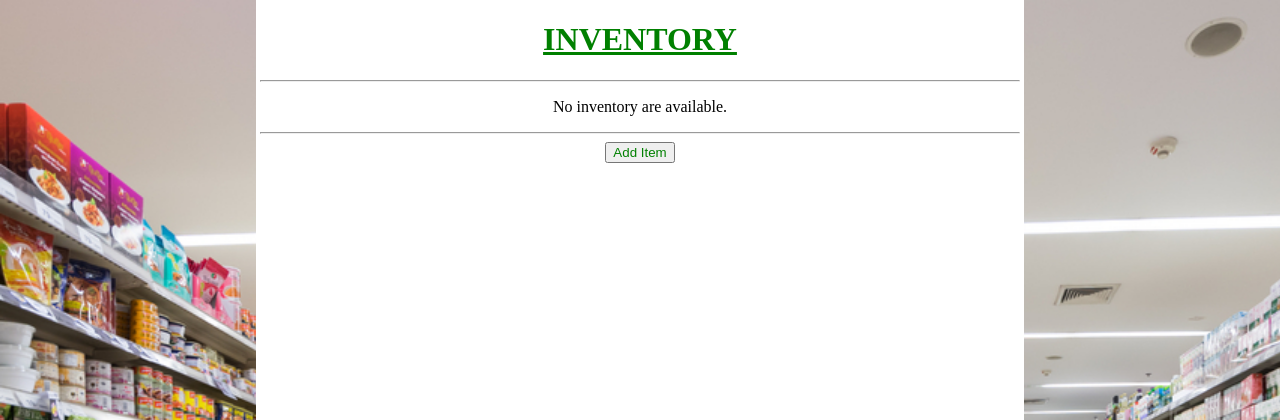
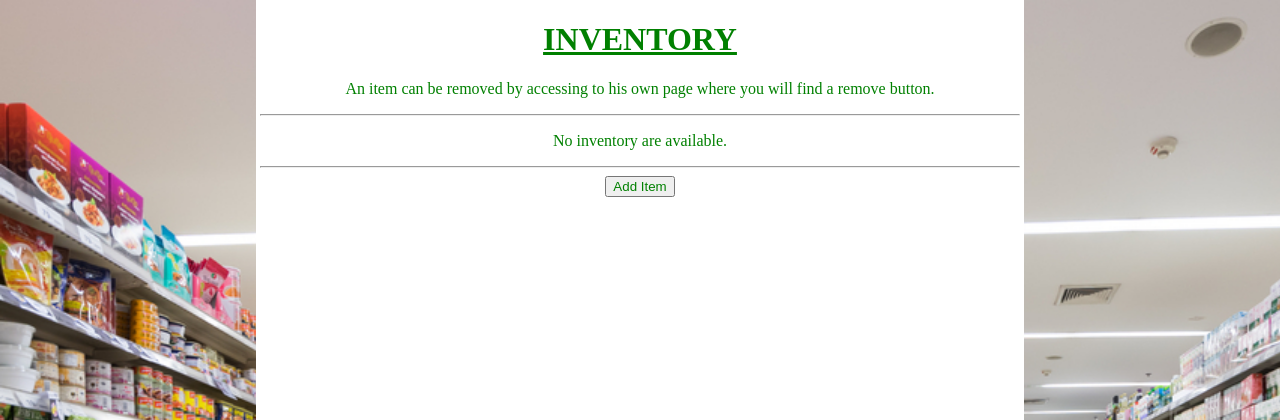
Before and after one commit to nikolouska/testCBplus, a Django app: page /inventory/ in a window 1280 px wide. Shown: the top 420 px of the page. Run offline with Django 3.2, Linux system fonts and the light colour scheme; data that the repository does not hold is empty.

Commit message:
add remove button

```diff
--- a/inventory/templates/inventory/detail.html
+++ b/inventory/templates/inventory/detail.html
@@ -58,6 +58,6 @@
     Expiry date : {{ item.expiry_date }}
     </p>
     <hr>
-    <button><a href="">Remove Item</a></button>
+    <button><a href="delete_item/">Remove</a></button>
     <button><a href="../">Back</a></button>
 </body>
--- a/inventory/templates/inventory/form.html
+++ b/inventory/templates/inventory/form.html
@@ -1,5 +1,6 @@
 <html>
     <head>
+        <title>Inventory : Add item</title>
         <style>
     body {
         text-align: center;
--- a/inventory/templates/inventory/index.html
+++ b/inventory/templates/inventory/index.html
@@ -11,7 +11,7 @@
     hr {
         width: 60%;
     }
-    h1 {
+    h1, p {
         color : green;
     }
     a {
@@ -49,6 +49,7 @@
     <div class="right_band">
     </div>
     <h1><U>INVENTORY</U></h1>
+    <p>An item can be removed by accessing to his own page where you will find a remove button.</p>
     <hr>
 
     {% if latest_inventory_list %}
--- a/inventory/urls.py
+++ b/inventory/urls.py
@@ -5,5 +5,6 @@ from . import views
 urlpatterns = [
     path('', views.index, name='index'),
     path('<int:id>/', views.detail, name='detail'),
-    path('form/', views.item_create)
+    path('form/', views.item_create),
+    path('<int:pk>/delete_item/', views.delete_item, name="delete_item")
 ]
--- a/inventory/views.py
+++ b/inventory/views.py
@@ -2,14 +2,14 @@ from django.shortcuts import get_object_or_404, render
 from django.template import loader
 
 from .forms import ItemForm
-
-# Create your views here.
 
 from django.urls import reverse
 from django.shortcuts import redirect
 from django.http import HttpResponse, HttpResponseRedirect
 
 from .models import Inventory
+
+# Create your views here.
 
 def index(request):
     latest_inventory_list = Inventory.objects.order_by('expiry_date')
@@ -32,6 +32,10 @@ def item_create(request):
         return HttpResponseRedirect(reverse('index'))
     return render(request, "inventory/form.html", {'form': form})
 
+def delete_item(request, pk):
+    Inventory.objects.get(id=pk).delete()
+    return HttpResponseRedirect(reverse('index'))
+
 def detail(request, id):
     item = get_object_or_404(Inventory, pk=id)
     return render(request, 'inventory/detail.html', {'item': item})
```
